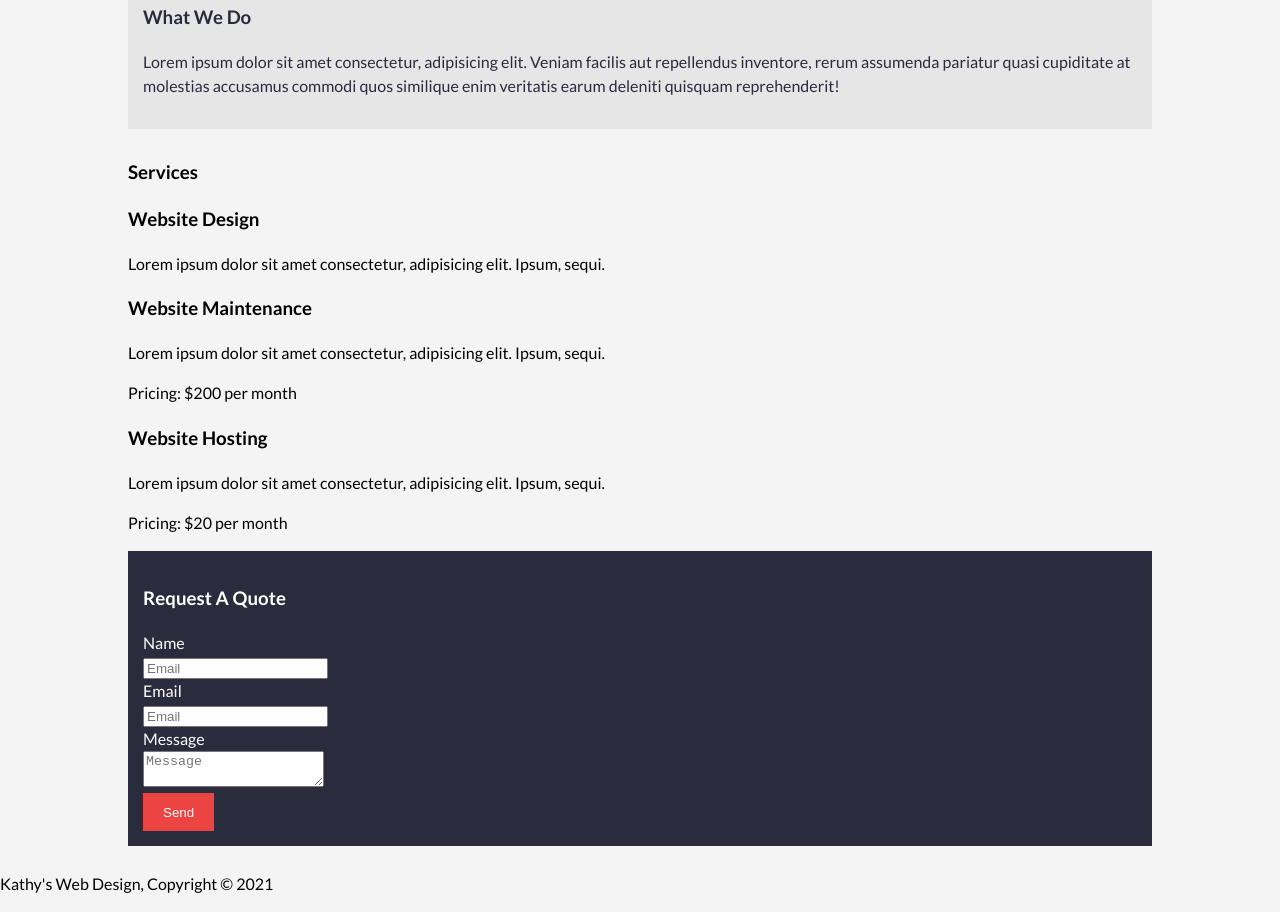
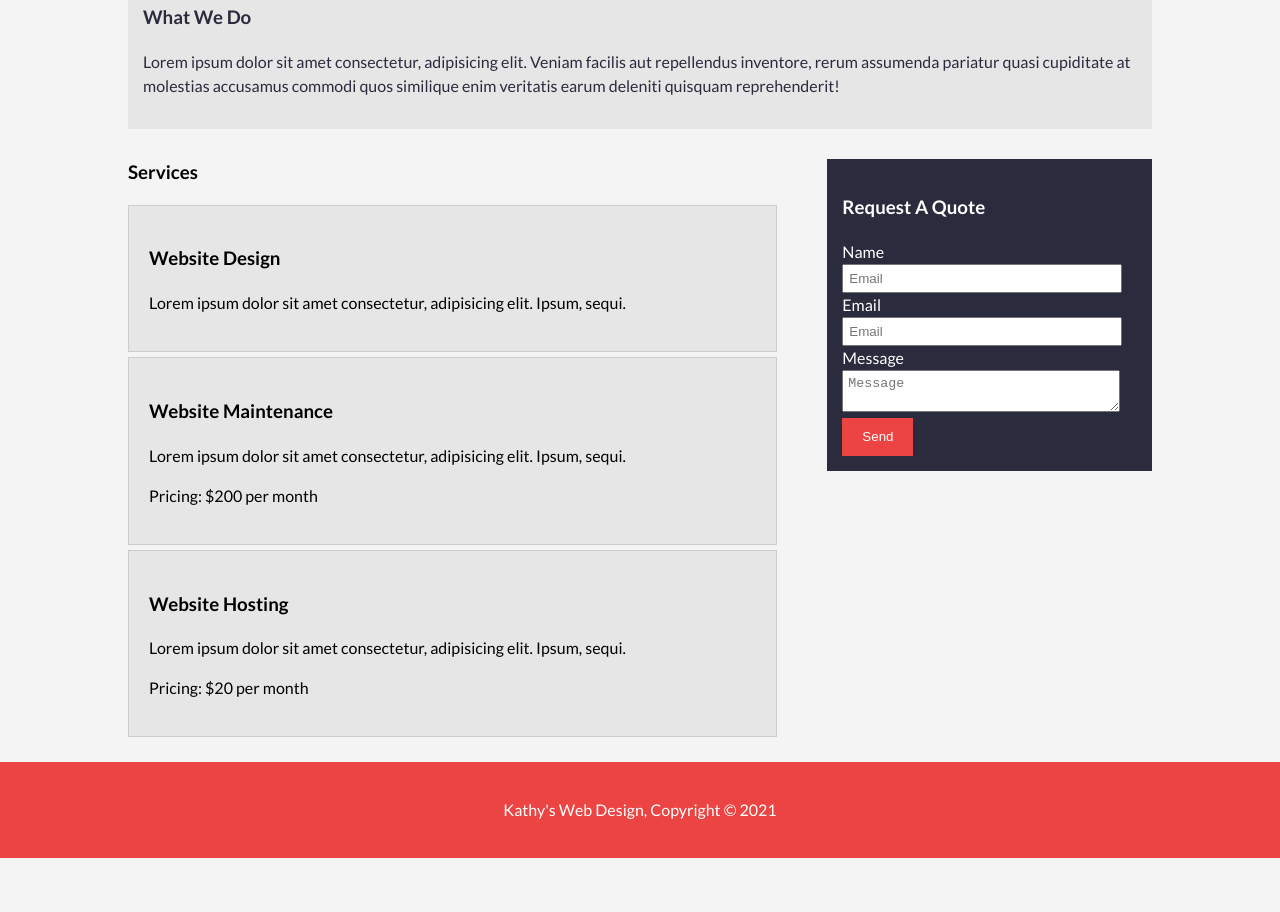
Before and after one commit to KLCoffee/FullWebpageProject, a plain HTML site: page index.html in a window 1280 px wide. Shown: the part 1300-2212 px from the top of the page. After the commit the page ends 2158 px from the top, so only its background shows below. Drawn offline with Linux system fonts and the light colour scheme.

Commit message:
Styled the Services and Footer Sections.

```diff
--- a/style.css
+++ b/style.css
@@ -178,5 +178,38 @@ header a:hover {
 
 #about .sidebar {
     margin-top: 10px;
+}
+
+/* Services */
+
+#services .container {
+    display: grid;
+    grid-template-columns: 2fr 1fr;
+    grid-column-gap: 50px;
+}
+
+#services li {
+    padding: 20px;
+    border: 1px solid #ccc;
+    margin-bottom: 5px;
+    background-color: #e6e6e6;
+}
+
+#services .sidebar {
+    margin-top: 10px;
+}
+
+#services input, #services textarea {
+    padding: 5px;
+    width: 90%;
+}
+
+/* Footer */
+footer {
+    background-color: #eb4442;
+    color: #fff;
+    padding: 20px;
+    text-align: center;
+    margin-top: 20px;
 
 }
```
